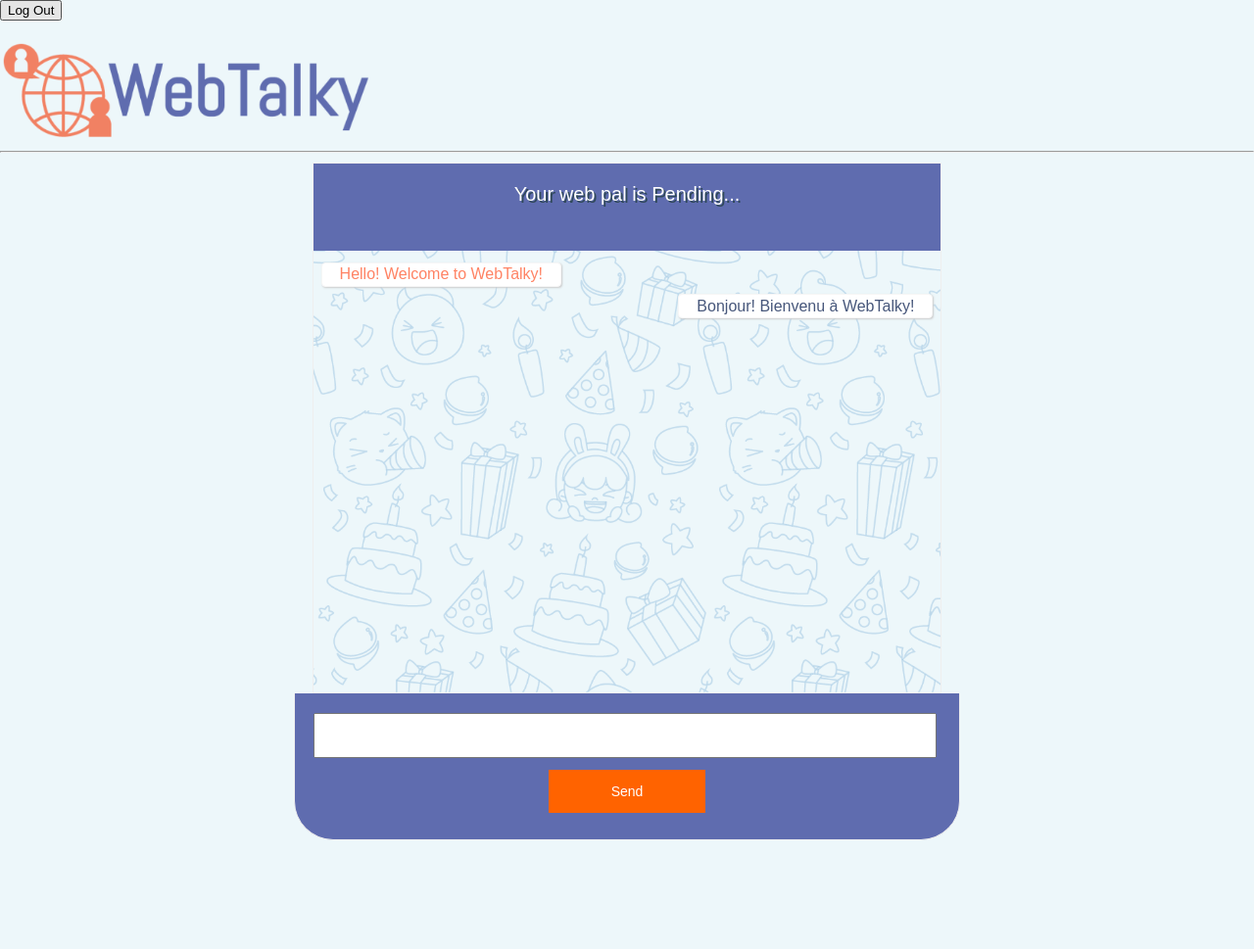
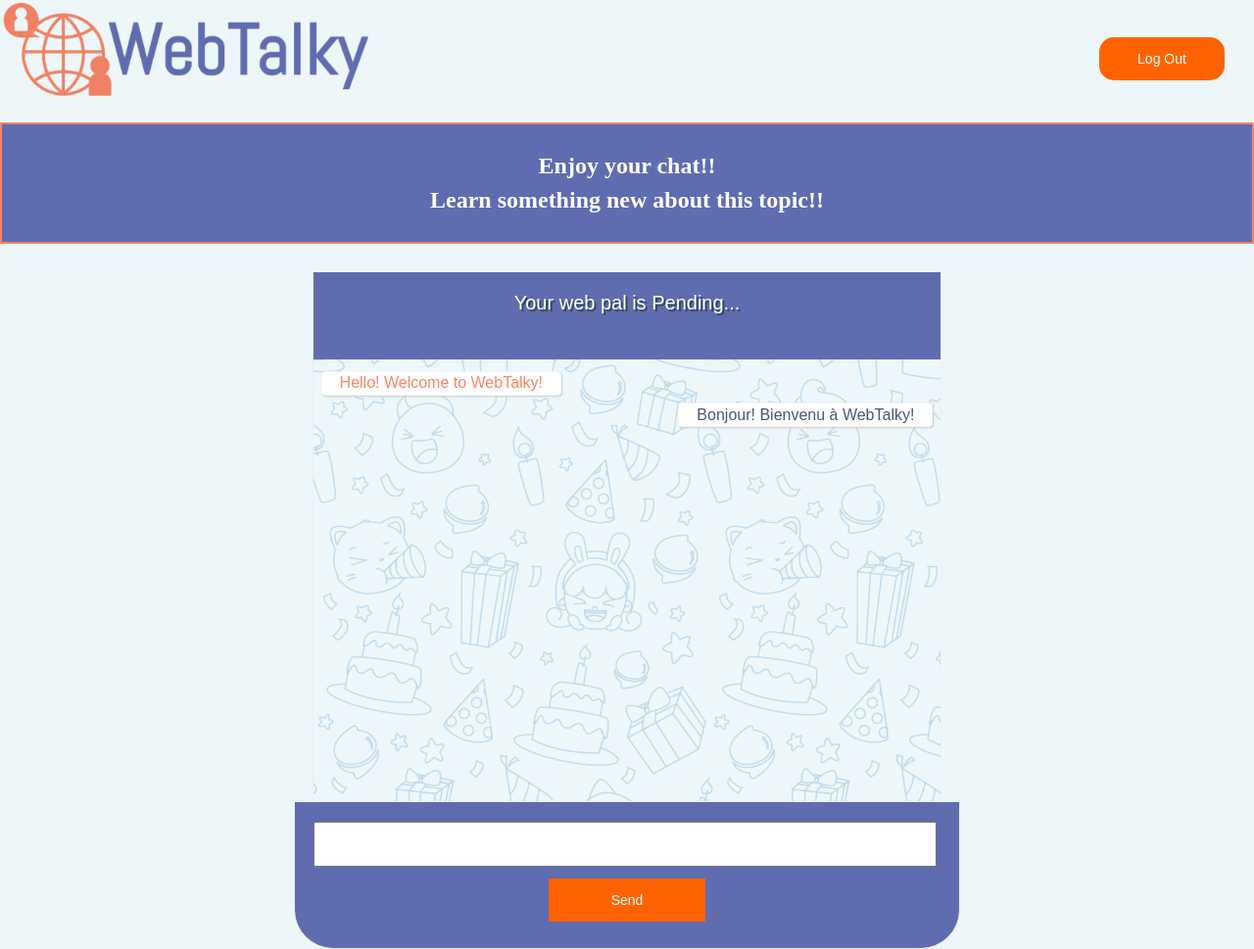
Before and after one commit to dalgama/Webtalky, a website: page messages.ejs in a window 1280 px wide. Shown: the whole page at 98% size. Before the commit the page ends 858 px from the top, so only its background shows below. Drawn offline with nearby package versions, Linux system fonts and the light colour scheme; files that its build step writes are made by us from their sources; no server answers.

Commit message:
styled logout button and some minor styling changes

```diff
--- a/assets/styles.css
+++ b/assets/styles.css
@@ -508,3 +508,31 @@ textarea {
   color: green;
   font-size: 18px;
 }
+
+.logout {
+  position:absolute;
+  top:30px; right:30px;
+  background-color: #ff6300;
+  color: white;
+  padding: 14px 20px;
+  margin: 8px 0;
+  border: none;
+  cursor: pointer;
+  width: 10%;
+  font-size: 14px;
+  border-radius: 15px;
+}
+
+.chat_header{
+  text-align: center;
+  padding: 30px;
+  height: 60px;
+  border: 2px solid #ff8364;
+  color: white;
+  line-height: 15px;
+  font-family: Montserrat;
+  background: #5f6caf;
+  font-size: 16px;
+  padding-top: 15px;
+  padding-bottom: 45px;
+}
--- a/messages.ejs
+++ b/messages.ejs
@@ -2,15 +2,10 @@
 <html lang="en">
 
 <head>
-	<form action="/logout?_method=DELETE" method="POST">
-        <button type="submit">Log Out</button>
-    </form>
 	<meta charset="UTF-8">
 	<link rel="stylesheet" type="text/css" href="assets/styles.css">
 	<script src="http://code.jquery.com/jquery-3.3.1.min.js" crossorigin="anonymous"></script>
 	<script src="/socket.io/socket.io.js"></script>
-	<h1><%= nickName %></h1>
-	<script>var nickName = <%- JSON.stringify(nickName) %>;</script>
 	<script src="js/client.js"></script>
 	<title>
 		Messages - WebTalky
@@ -22,7 +17,21 @@
 </head>
 
 <body>
-	<hr>
+	<h1><%= nickName %></h1>
+	<script>var nickName = <%- JSON.stringify(nickName) %>;</script>
+
+	<form action="/logout?_method=DELETE" method="POST">
+        <button type="submit" class ="logout">Log Out</button>
+    </form>
+    <div class="chat_header">
+        <p id="intro_para">
+            <h2> Enjoy your chat!! </h2>
+        </p>
+        <p id="intro_para">
+            <h2> Learn something new about this topic!! </h2>
+        </p>
+    </div>
+	<br>
 	<div id="content">
 		<div id="conversation">
 			<div class="welcome-box">
--- a/topic_select.ejs
+++ b/topic_select.ejs
@@ -23,7 +23,7 @@
     <script>var userEmail = <%- JSON.stringify(userEmail) %>;</script>
 
     <form action="/logout?_method=DELETE" method="POST">
-        <button type="submit">Log Out</button>
+        <button type="submit" class ="logout">Log Out</button>
     </form>
     <h1 class="heading">Topic Selection</h1>
     <div class="description">
```
